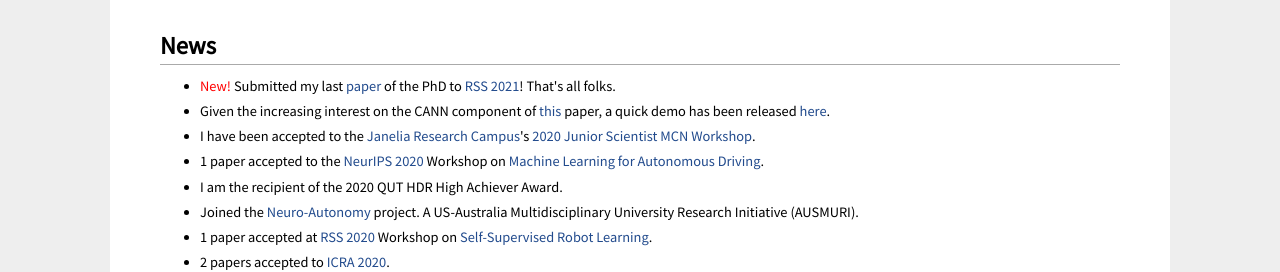
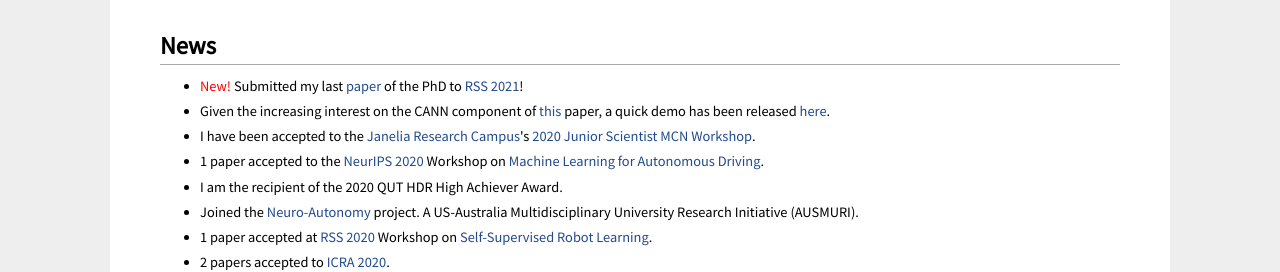
Before and after one commit to mchancan/mchancan.github.io, a Jekyll site: the page built from index.html, in a window 1280 px wide and 900 px high, scrolled down 317 px. Shown: the part 183-455 px from the top of the window. Built offline with Jekyll 4.4.1, drawn with Linux system fonts in a browser that asks for light colours; comment, search, counter and statistics services are not loaded; a style sheet for code colours, icons or effects is not loaded.

Commit message:
Update index.html

```diff
--- a/index.html
+++ b/index.html
@@ -38,7 +38,7 @@ Specifically, I studied neural-level architectures that underlie these complex t
 
 <h2>News</h2>
 <ul>
-	<li><font color = 'red'>New!</font> Submitted my last <a href="spl/index.html">paper</a> of the PhD to <a href="https://roboticsconference.org/" target="_blank">RSS 2021</a>! That's all folks.</li>
+	<li><font color = 'red'>New!</font> Submitted my last <a href="spl/index.html">paper</a> of the PhD to <a href="https://roboticsconference.org/" target="_blank">RSS 2021</a>!</li>
 	<!--<li><font color = 'red'>New!</font>--><li>Given the increasing interest on the CANN component of <a href="https://mchancan.github.io/projects/FlyNet" target="_blank">this</a> paper, a quick demo has been released <a href="https://github.com/mchancan/flynet#update-about-the-cann-implementation" target="_blank">here</a>.</li>
 	<li>I have been accepted to the <a href="https://www.janelia.org/" target="_blank">Janelia Research Campus</a>'s <a href="https://www.janelia.org/you-janelia/conferences/junior-scientist-workshop-on-mechanistic-cognitive-neuroscience" target="_blank">2020 Junior Scientist MCN Workshop</a>.</li>
 	<li>1 paper accepted to the <a href="https://neurips.cc/Conferences/2020/" target="_blank">NeurIPS 2020</a> Workshop on <a href="https://ml4ad.github.io" target="_blank">Machine Learning for Autonomous Driving</a>.</li>
```
